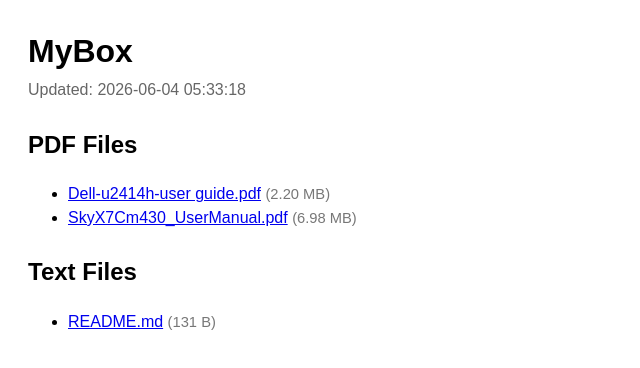
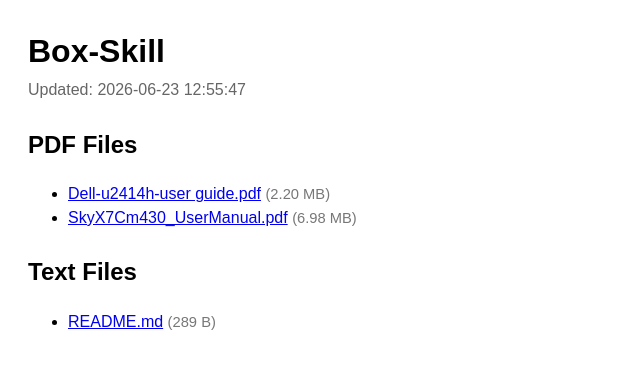
Before and after one commit to Sittichaiwong01/Box-Skills, a plain HTML site: page index.html in a window 1280 px wide. Shown: the whole page, without its empty margins (0-640 px from the left). Drawn offline with Linux system fonts and the light colour scheme.

Commit message:
GitBox update 2026-06-23 12:55:47

```diff
--- a/index.html
+++ b/index.html
@@ -3,7 +3,7 @@
 <head>
   <meta charset="utf-8">
   <meta name="viewport" content="width=device-width, initial-scale=1">
-  <title>MyBox</title>
+  <title>Box-Skill</title>
   <style>
     body { font-family: Arial, sans-serif; margin: 28px; line-height: 1.45; }
     h1 { margin-bottom: 4px; }
@@ -17,8 +17,8 @@
   </style>
 </head>
 <body>
-  <h1>MyBox</h1>
-  <div class="meta">Updated: 2026-06-04 05:33:18</div>
+  <h1>Box-Skill</h1>
+  <div class="meta">Updated: 2026-06-23 12:55:47</div>
   <div class="section">
   <h2>PDF Files</h2>
   <ul>
@@ -29,7 +29,7 @@
   <div class="section">
   <h2>Text Files</h2>
   <ul>
-    <li><a href="README.md" target="_blank">README.md</a> <span class="size">(131 B)</span></li>
+    <li><a href="README.md" target="_blank">README.md</a> <span class="size">(289 B)</span></li>
   </ul>
   </div>
 </body>
```
Also changed, not shown: 1 other file.
